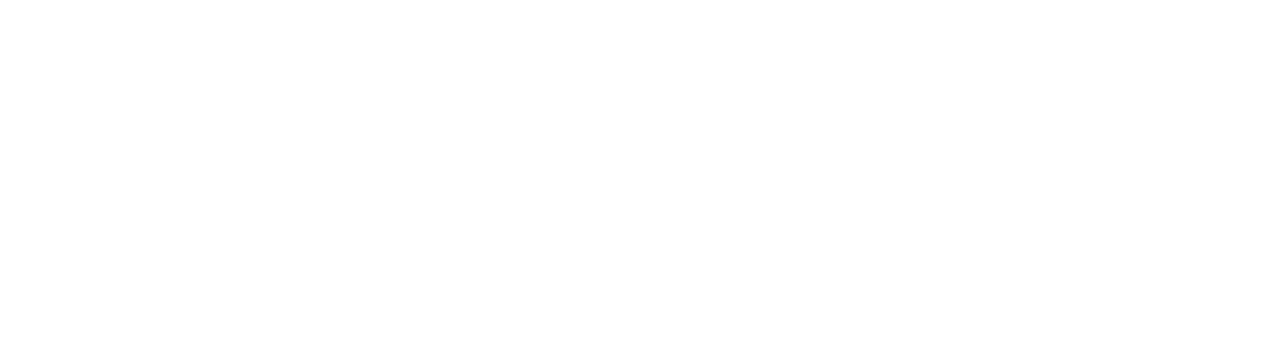
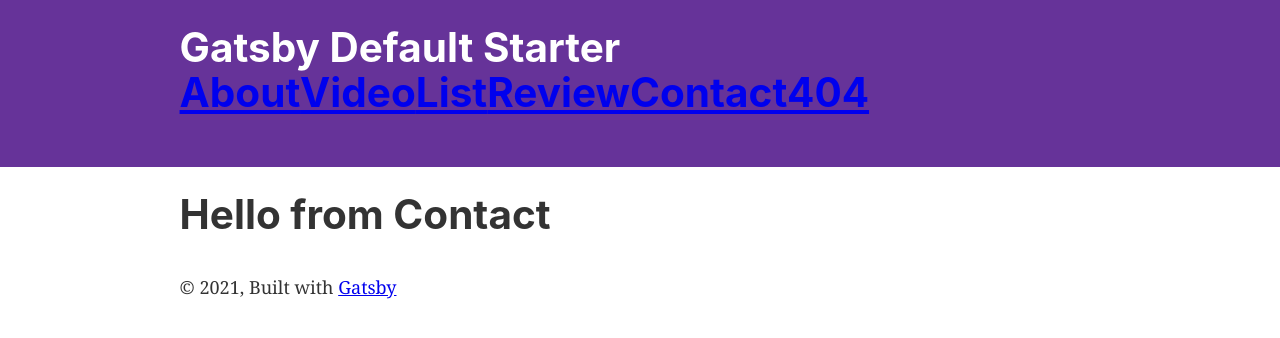
Before and after one commit to lta4/eli-realtor, a Gatsby site: page /contact in a window 1280 px wide. Before the commit this address had no page. Built offline with nearby package versions, Linux system fonts and the light colour scheme; Gatsby itself is replaced by a stand-in of ours.

Commit message:
links set

```diff
--- a/src/components/header.js
+++ b/src/components/header.js
@@ -25,6 +25,10 @@ const Header = ({ siteTitle }) => (
             <div>
               <p>
                 <Link to="/about/">About</Link>
+                <Link to="/video/">Video</Link>
+                <Link to="/list/">List</Link>
+                <Link to="/review/">Review</Link>
+                <Link to="/contact/">Contact</Link>
                 <Link to="/404/">404</Link>
               </p>
             </div>
--- /dev/null
+++ b/src/pages/contact.js
@@ -0,0 +1,12 @@
+import * as React from "react"
+import Seo from "../components/seo"
+import Layout from "../components/layout"
+
+const Contact = () => (
+    <Layout>
+        <Seo title="Contact" />
+            <h1>Hello from Contact</h1>
+    </Layout>
+)
+
+export default Contact
```
Also changed, not shown: src/pages/list.js (added, +12 -0 lines), src/pages/review.js (added, +12 -0 lines), src/pages/video.js (added, +12 -0 lines).
